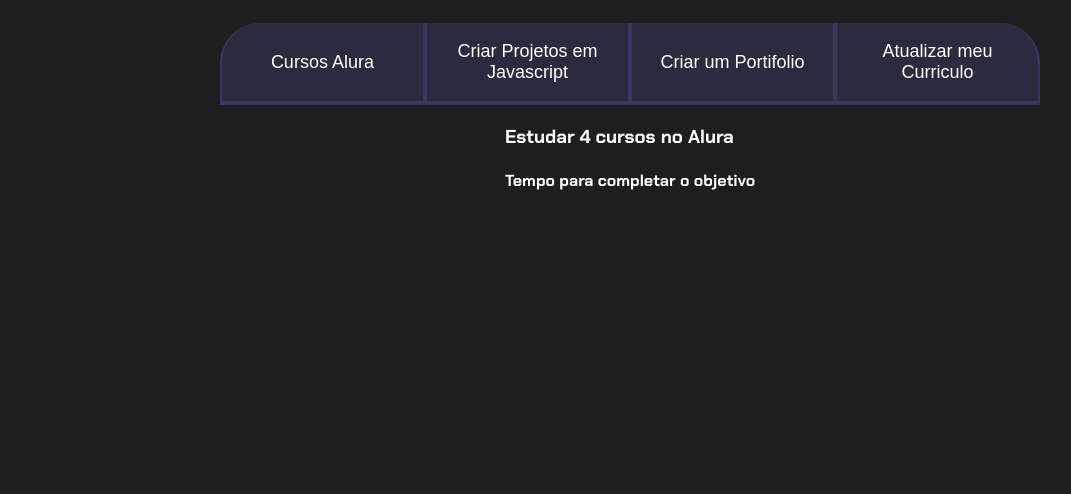
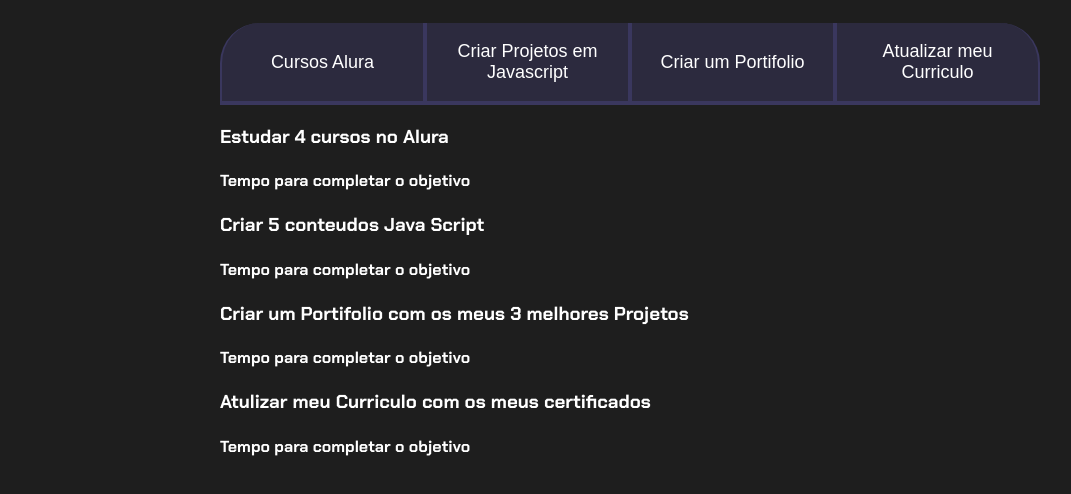
Before and after one commit to luis240707/lipe123felipe2024, a plain HTML site: page index.html in a window 1280 px wide. Shown: the part 80-574 px from the top of the page, without its empty margins (10-1081 px from the left). Drawn offline with Linux system fonts and the light colour scheme.

Commit message:
Update index.html
aaa

```diff
--- a/index.html
+++ b/index.html
@@ -10,6 +10,8 @@
  <body>
      <section class="conteudo-principal">
         <h2 class="titulo-principal"> Meus Objetivos do Ano<span></span></h2>
+
+    <div class="conteudo">
         <div class="botoes">
              <button class="botao">Cursos Alura</button>
              <button class="botao">Criar Projetos em Javascript</button>
@@ -19,14 +21,33 @@
 
         <div class="aba-texto">
         <div class="aba-conteudo">
-            <h3 class="aba-conteudo-principal">
+        <h3 class="aba-conteudo-titulo-principal">
           Estudar 4 cursos no Alura</h3>
         <h4 class="aba-conteudo-titulo-secundario">
           Tempo para completar o objetivo</h4>
         </div>
+        <div class="aba-conteudo">
+        <h3 class="aba-conteudo-titulo-principal">
+          Criar 5 conteudos Java Script</h3>
+        <h4 class="aba-conteudo-titulo-secundario">
+          Tempo para completar o objetivo</h4>
+        </div>
+        <div class="aba-conteudo">
+        <h3 class="aba-conteudo-titulo-principal">
+          Criar um Portifolio com os meus 3 melhores Projetos</h3>
+        <h4 class="aba-conteudo-titulo-secundario">
+          Tempo para completar o objetivo</h4>
+        </div>
+        <div class="aba-conteudo">
+        <h3 class="aba-conteudo-titulo-principal">
+          Atulizar meu Curriculo com os meus certificados</h3>
+        <h4 class="aba-conteudo-titulo-secundario">
+          Tempo para completar o objetivo</h4>
+        </div>
 
+        </div>
+    <div>
     </Section>
-
     <script src="main.js"></script>
 </body>
 </html>
```
Lines whose indentation alone changed are shown as unchanged.
